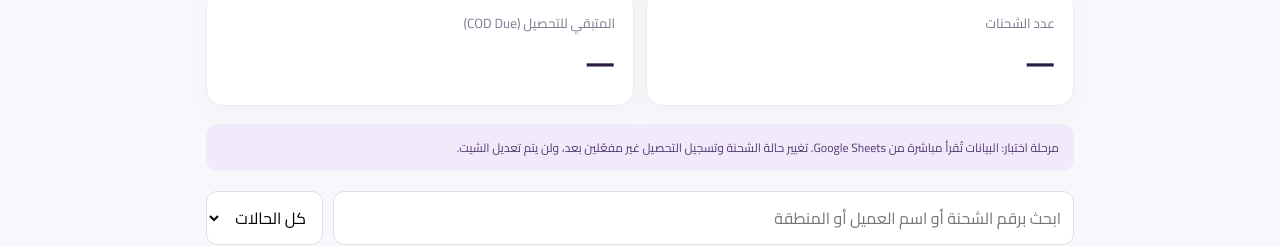
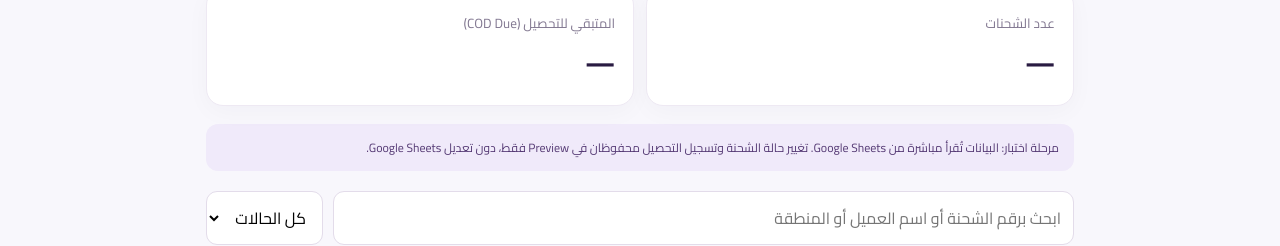
Before and after one commit to placesplus50-debug/shipping-erp, a plain HTML site: page driver.html in a window 1280 px wide. Shown: the part 257-503 px from the top of the page. Drawn offline with Linux system fonts and the light colour scheme; no server answers.

Commit message:
Clarify preview-only collection actions

```diff
--- a/driver.html
+++ b/driver.html
@@ -7,7 +7,7 @@
 <header><div><b>📦 Shipping Pulse</b><br><small id="who">لوحة المندوب</small></div><span class="tag">Preview</span></header>
 <main><div class="heading"><div><h1>شحناتي</h1><p>الطلبات المسندة لحسابك فقط</p></div><button id="reload">↻ تحديث</button></div>
 <div class="stats"><div class="stat"><small>عدد الشحنات</small><strong id="count">—</strong></div><div class="stat"><small>المتبقي للتحصيل (COD Due)</small><strong id="cod">—</strong></div></div>
-<div class="notice">مرحلة اختبار: البيانات تُقرأ مباشرة من Google Sheets. تغيير حالة الشحنة وتسجيل التحصيل غير مفعّلين بعد، ولن يتم تعديل الشيت.</div>
+<div class="notice">مرحلة اختبار: البيانات تُقرأ مباشرة من Google Sheets. تغيير حالة الشحنة وتسجيل التحصيل محفوظان في Preview فقط، دون تعديل Google Sheets.</div>
 <div class="toolbar"><input id="search" placeholder="ابحث برقم الشحنة أو اسم العميل أو المنطقة" aria-label="بحث"><select id="filter" aria-label="فلترة حالة الشحنة"><option value="">كل الحالات</option></select></div>
 <div id="message" role="status" aria-live="polite"></div><section id="orders" class="orders"></section></main>
 <script>
```
